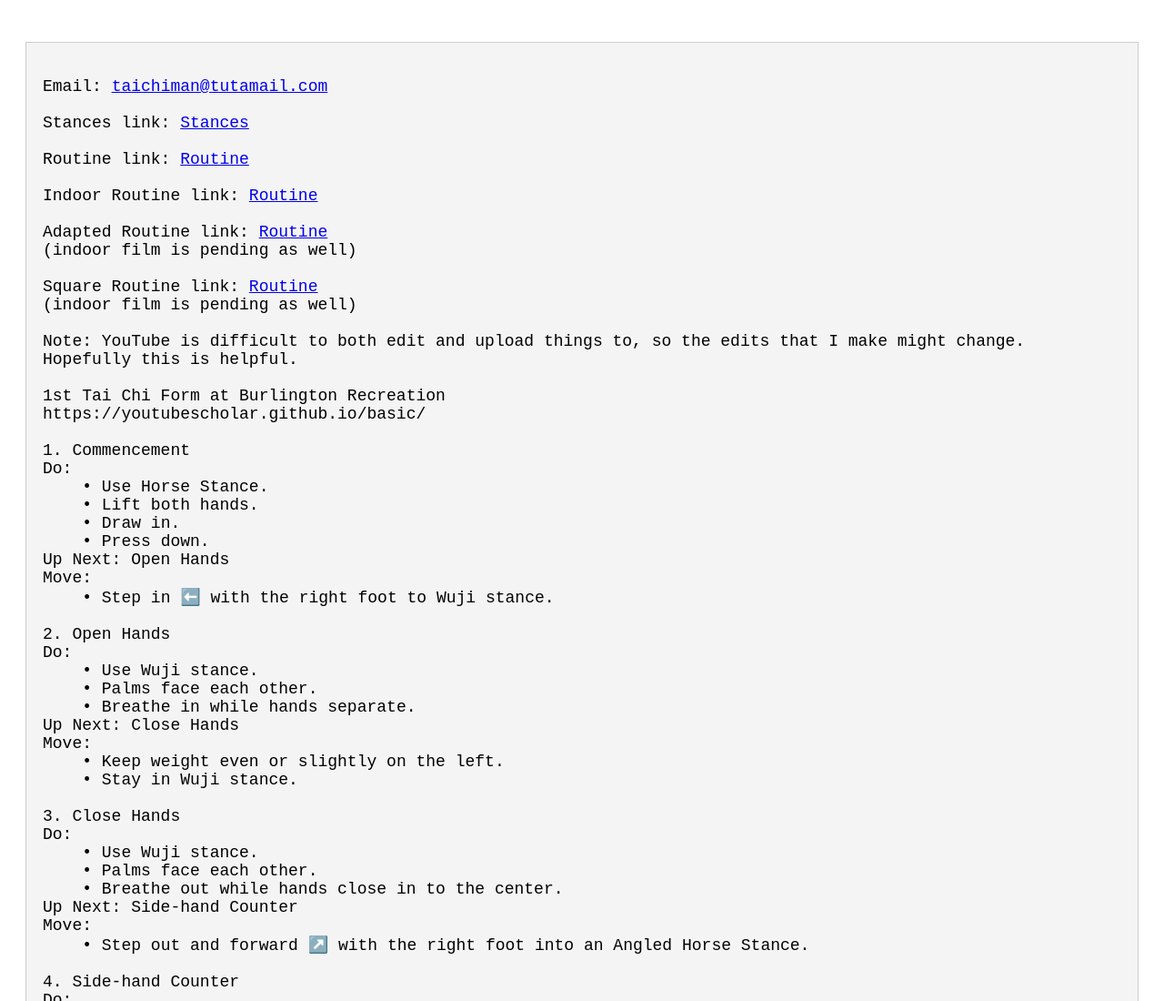
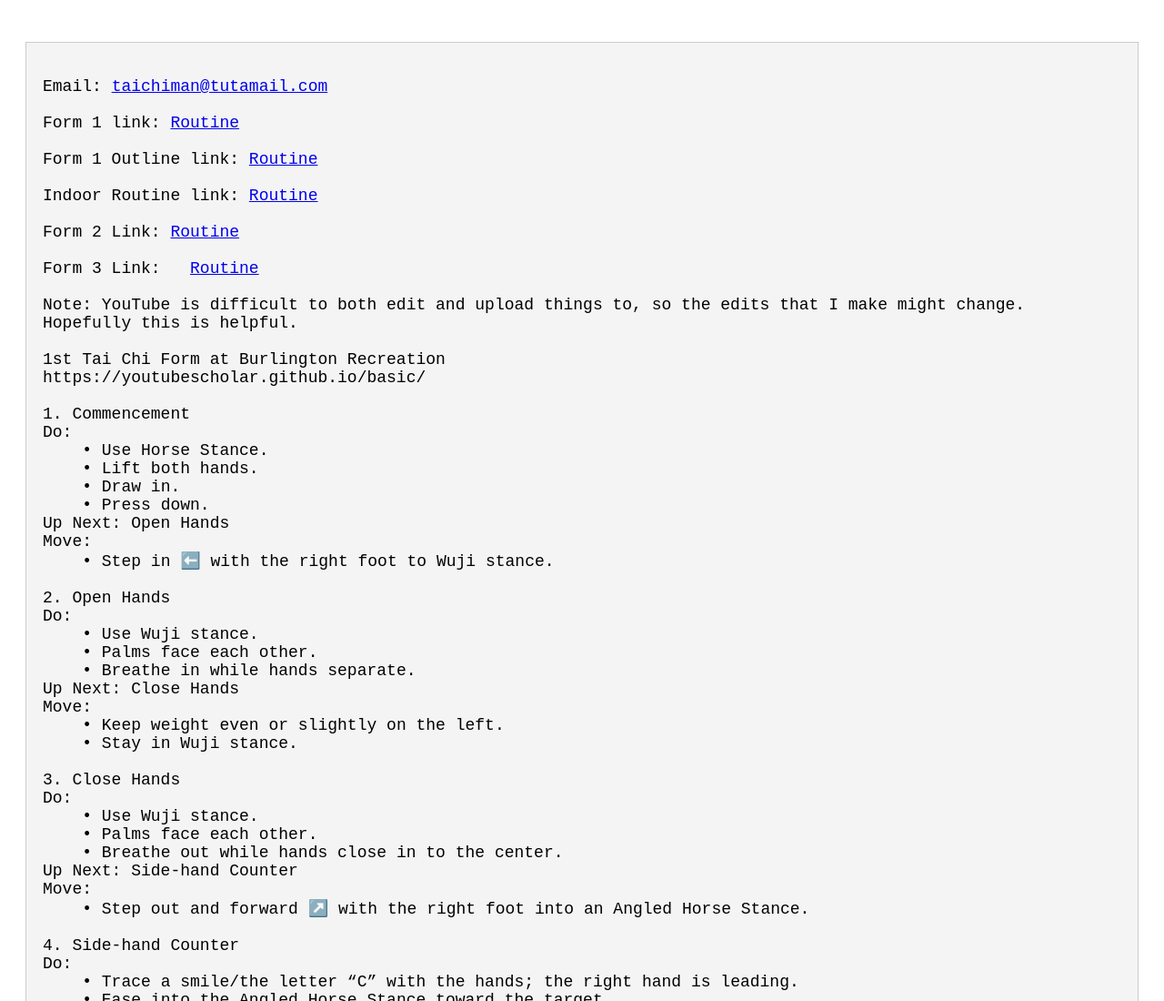
Before and after one commit to youtubescholar/basic, a plain HTML site: page index.html in a window 1280 px wide. Shown: the top 1100 px of the page at 91% size. Drawn offline with Linux system fonts and the light colour scheme.

Commit message:
Update index.html

```diff
--- a/index.html
+++ b/index.html
@@ -57,17 +57,15 @@
 
 Email: <a href="mailto:taichiman@tutamail.com">taichiman@tutamail.com</a>
 
-Stances link: <a href="https://youtu.be/lELFKkwiYYM" aria-label="Goes to homepage" rel="noopener noreferrer">Stances</a>
+Form 1 link: <a href="https://youtu.be/R_JmKmu_AOE" aria-label="Goes to homepage" rel="noopener noreferrer">Routine</a>
 
-Routine link: <a href="https://youtu.be/Hw9NsCYz5xw" aria-label="Goes to homepage" rel="noopener noreferrer">Routine</a>
+Form 1 Outline link: <a href="https://youtu.be/Hw9NsCYz5xw" aria-label="Goes to homepage" rel="noopener noreferrer">Routine</a>
 
-Indoor Routine link: <a href="https://youtu.be/7e0dQXRQkkc" aria-label="Goes to homepage" rel="noopener noreferrer">Routine</a>
+Indoor Routine link: <a href="https://youtu.be/zVvl1dmFTJI" aria-label="Goes to homepage" rel="noopener noreferrer">Routine</a>
 
-Adapted Routine link: <a href="https://youtu.be/x_mNvS6djyw" aria-label="Goes to homepage" rel="noopener noreferrer">Routine</a>
-(indoor film is pending as well)
+Form 2 Link: <a href="https://youtu.be/EzRHnKTewGE" aria-label="Goes to homepage" rel="noopener noreferrer">Routine</a>
 
-Square Routine link: <a href="https://youtu.be/nsnnDX7MHaU" aria-label="Goes to homepage" rel="noopener noreferrer">Routine</a>
-(indoor film is pending as well)
+Form 3 Link:   <a href="https://youtu.be/IFuX8ITrRmo" aria-label="Goes to homepage" rel="noopener noreferrer">Routine</a>
 
 Note: YouTube is difficult to both edit and upload things to, so the edits that I make might change. Hopefully this is helpful.
 
```
